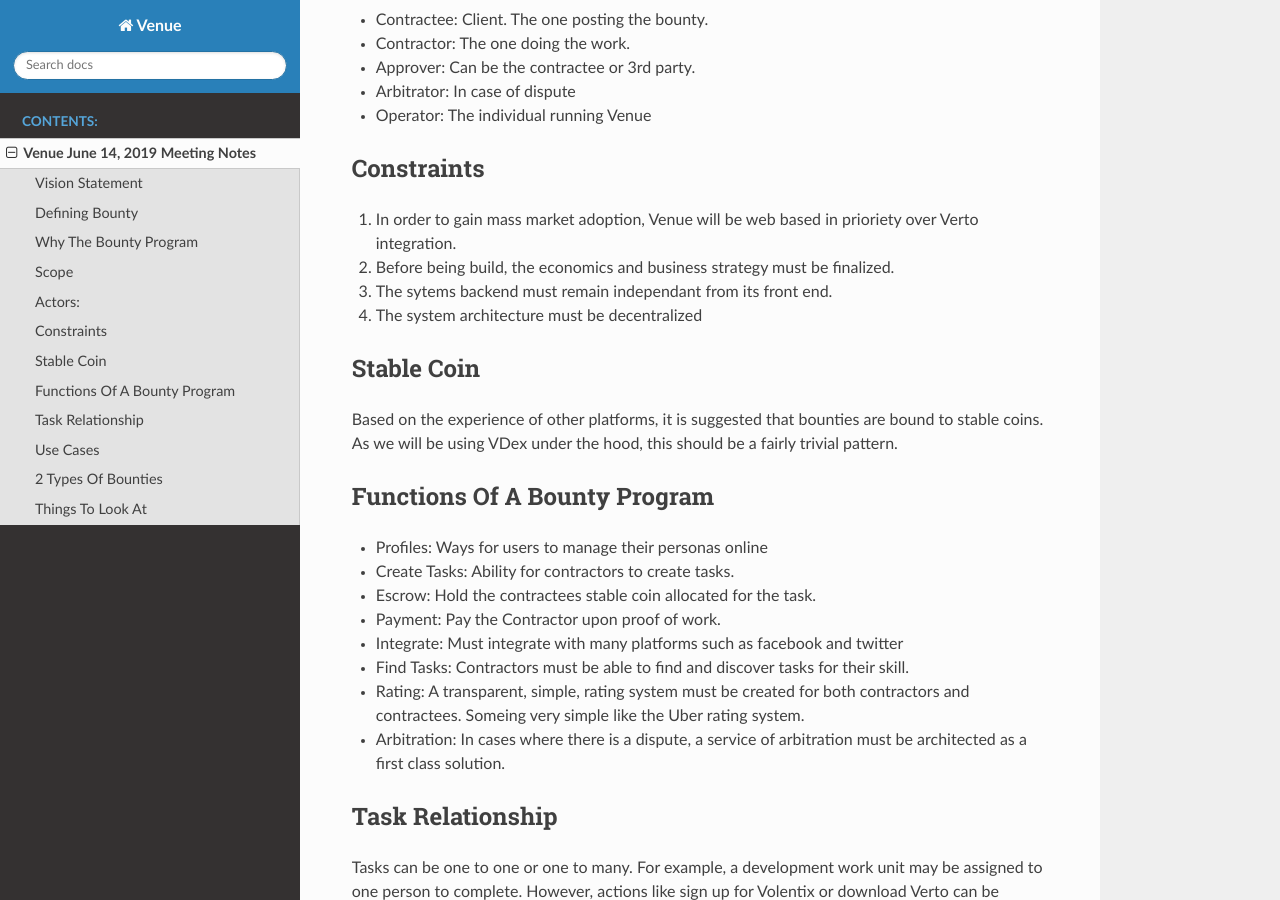
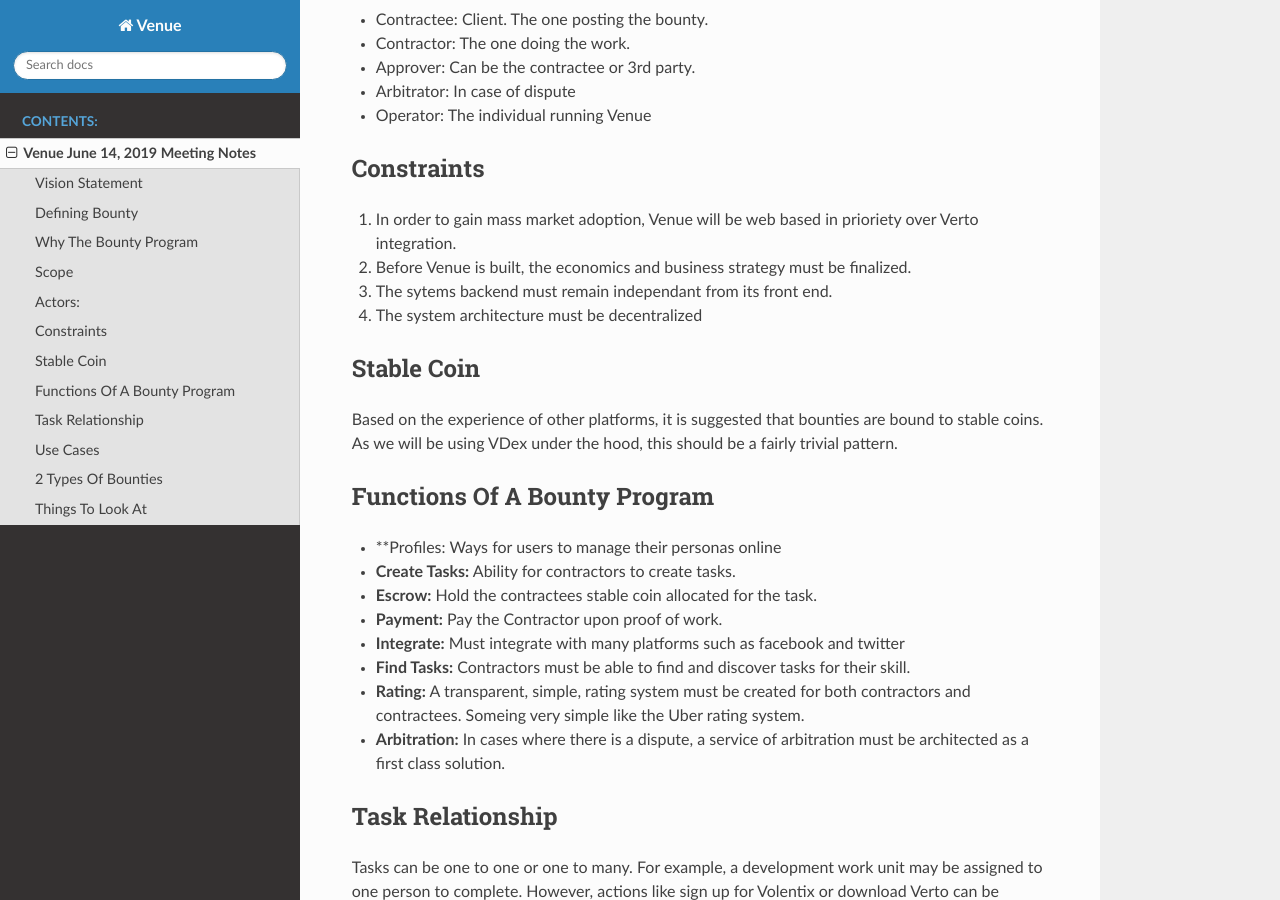
Before and after one commit to volentixlabsinc/venue, a Sphinx documentation site: the page built from docs/20190614-MeetingNotes.md, in a window 1280 px wide and 900 px high, scrolled down 1032 px. Built offline with Sphinx 7.4.7 and the Read the Docs theme 2.0.0, drawn with Linux system fonts in a browser that asks for light colours; some of the changed lines change nothing that is shown.

Commit message:
Formatting

```diff
--- a/docs/20190614-MeetingNotes.md
+++ b/docs/20190614-MeetingNotes.md
@@ -40,7 +40,7 @@ Venue should be bigger than Volentix. Anyone should be able to use the platform,
 ## Constraints
 
 1. In order to gain mass market adoption, Venue will be web based in prioriety over Verto integration.
-2. Before being build, the economics and business strategy must be finalized.
+2. Before Venue is built, the economics and business strategy must be finalized.
 3. The sytems backend must remain independant from its front end.
 4. The system architecture must be decentralized
 
@@ -50,14 +50,14 @@ Based on the experience of other platforms, it is suggested that bounties are bo
 
 ## Functions Of A Bounty Program
 
-  - Profiles: Ways for users to manage their personas online
-  - Create Tasks: Ability for contractors to create tasks.
-  - Escrow: Hold the contractees stable coin allocated for the task.
-  - Payment: Pay the Contractor upon proof of work.
-  - Integrate: Must integrate with many platforms such as facebook and twitter
-  - Find Tasks: Contractors must be able to find and discover tasks for their skill.
-  - Rating: A transparent, simple, rating system must be created for both contractors and contractees. Someing very simple like the Uber rating system.
-  - Arbitration: In cases where there is a dispute, a service of arbitration must be architected as a first class solution.
+  - **Profiles: Ways for users to manage their personas online
+  - **Create Tasks:** Ability for contractors to create tasks.
+  - **Escrow:** Hold the contractees stable coin allocated for the task.
+  - **Payment:** Pay the Contractor upon proof of work.
+  - **Integrate:** Must integrate with many platforms such as facebook and twitter
+  - **Find Tasks:** Contractors must be able to find and discover tasks for their skill.
+  - **Rating:** A transparent, simple, rating system must be created for both contractors and contractees. Someing very simple like the Uber rating system.
+  - **Arbitration:** In cases where there is a dispute, a service of arbitration must be architected as a first class solution.
 
 ## Task Relationship
 
```
